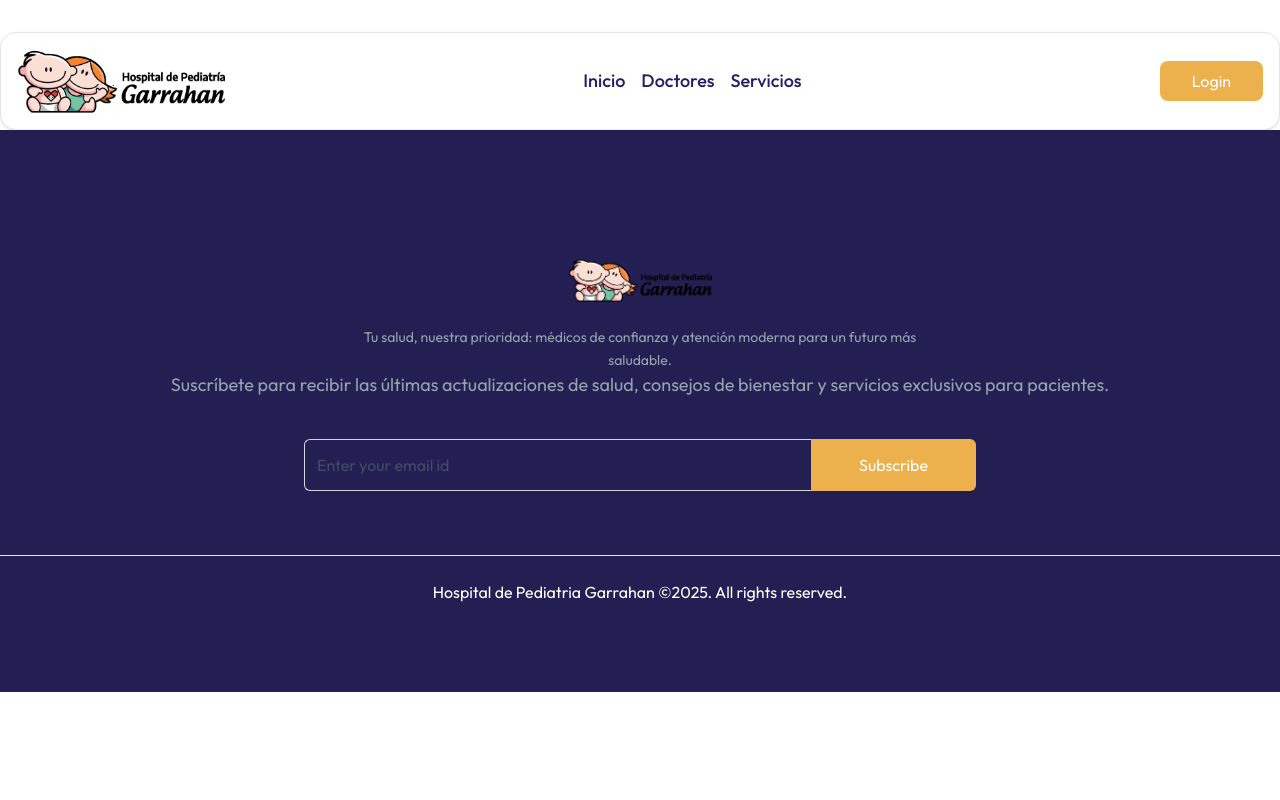
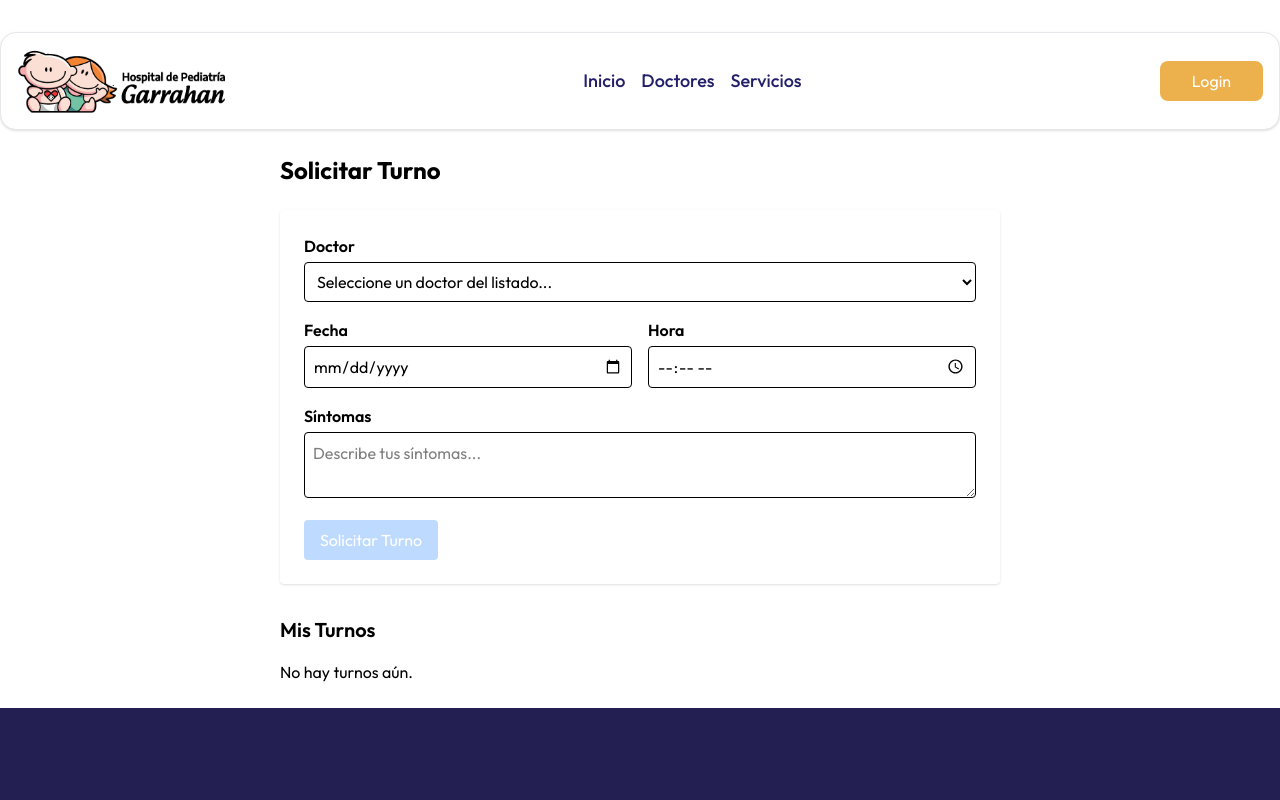
Before and after one commit to hugoalfredotorres/Proyecto-G2-react, a React (Vite) app: page /turnos in a window 1280 px wide. Shown: the top 800 px of the page. Built offline with nearby package versions, Linux system fonts and the light colour scheme.

Commit message:
corrigiendo localstorage por parte del paciente

```diff
--- a/src/App.jsx
+++ b/src/App.jsx
@@ -3,23 +3,18 @@ import Home from "./pages/Home";
 import Doctors from "./pages/Doctors";
 import DoctorDetails from "./pages/DoctorDetails";
 import Services from "./pages/Services";
-import About from "./pages/About";
-import Contact from "./pages/Contact";
 import Login from "./pages/Login";
 import Signup from "./pages/Signup";
-import MyAppointments from "./pages/MyAppointments";
-import Profile from "./pages/Profile";
 import Navbar from "./components/Navbar";
 import Footer from "./components/Footer";
 import Layout from "./pages/doctor/Layout";
 import Dashboard from "./pages/doctor/Dashboard";
-import Appointments from "./pages/doctor/Appointments";
-import MyProfile from "./pages/doctor/MyProfile";
 import { Toaster } from "react-hot-toast";
 import { useContext, useEffect } from "react";
 import { AppContext } from "./context/AppContext";
 import usersDefecto from "./constants/users_defaults";
 import DashAdmin from "./pages/dash_admin/dash_admin";
+import Turnos from "./pages/turnos";
 
 const App = () => {
   const {
@@ -47,7 +42,6 @@ const App = () => {
         navigate("/doctor-dashboard");
       } else {
         setIsPaciente(true);
-        navigate("/");
       }
     }
   };
@@ -70,11 +64,9 @@ const App = () => {
         <Route path="/doctors" element={<Doctors />} />
         <Route path="/doctor-details/:id" element={<DoctorDetails />} />
         <Route path="/services" element={<Services />} />
-        <Route path="/about" element={<About />} />
-        <Route path="/contact" element={<Contact />} />
         <Route path="/login" element={<Login />} />
         <Route path="/signup" element={<Signup />} />
-        <Route path="/my-appointments" element={<MyAppointments />} />
+        <Route path="/turnos" element={<Turnos />} />
 
         {/* Doctor Routes */}
         <Route
@@ -82,10 +74,6 @@ const App = () => {
           element={isDoctor ? <Layout /> : <Login />}
         >
           <Route index element={isDoctor ? <Dashboard /> : <Login />} />
-          <Route
-            path="appointments"
-            element={isDoctor ? <Appointments /> : <Login />}
-          />
         </Route>
 
         {/* Admin Routes */}
--- a/src/components/Navbar.jsx
+++ b/src/components/Navbar.jsx
@@ -71,7 +71,7 @@ const Navbar = () => {
                 <ul className="flex flex-col p-2 text-gray-700">
                   {!isAdmin ? (
                     <li
-                      onClick={() => navigate("/my-appointments")}
+                      onClick={() => navigate("/turnos")}
                       className="px-4 py-2 hover:bg-gray-100 rounded cursor-pointer"
                     >
                       Mis Turnos
--- a/src/pages/MyAppointments.jsx
+++ /dev/null
@@ -1,140 +0,0 @@
-import { useState, useContext } from "react";
-import { AppContext } from "../context/AppContext";
-
-const MyAppointments = () => {
-  const { appointments, addAppointment } = useContext(AppContext);
-
-  const [form, setForm] = useState({
-    doctorName: "",
-    specialty: "",
-    date: "",
-    time: "",
-    symptoms: "",
-  });
-
-  const handleChange = (e) => {
-    setForm({ ...form, [e.target.name]: e.target.value });
-  };
-
-  const handleSubmit = (e) => {
-    e.preventDefault();
-
-    const newAppointment = {
-      id: Date.now(),
-      ...form,
-      patientName: "Leandro Esper", // podrías usar user.name si lo tienen
-      status: "pendiente",
-    };
-
-    addAppointment(newAppointment);
-
-    setForm({
-      doctorName: "",
-      specialty: "",
-      date: "",
-      time: "",
-      symptoms: "",
-    });
-
-    alert("Turno solicitado correctamente ✅");
-  };
-
-  return (
-    <div className="p-6 max-w-3xl mx-auto">
-      <h1 className="text-2xl font-bold mb-6">Solicitar Turno</h1>
-
-      {/* FORMULARIO */}
-      <form onSubmit={handleSubmit} className="bg-white p-6 rounded shadow space-y-4">
-        <div>
-          <label className="block font-semibold mb-1">Doctor</label>
-          <input
-            name="doctorName"
-            value={form.doctorName}
-            onChange={handleChange}
-            placeholder="Ej: Dr. Sarah Ahmed"
-            required
-            className="w-full border p-2 rounded"
-          />
-        </div>
-
-        <div>
-          <label className="block font-semibold mb-1">Especialidad</label>
-          <input
-            name="specialty"
-            value={form.specialty}
-            onChange={handleChange}
-            placeholder="Ej: Cardiología"
-            required
-            className="w-full border p-2 rounded"
-          />
-        </div>
-
-        <div className="grid grid-cols-2 gap-4">
-          <div>
-            <label className="block font-semibold mb-1">Fecha</label>
-            <input
-              type="date"
-              name="date"
-              value={form.date}
-              onChange={handleChange}
-              required
-              className="w-full border p-2 rounded"
-            />
-          </div>
-          <div>
-            <label className="block font-semibold mb-1">Hora</label>
-            <input
-              type="time"
-              name="time"
-              value={form.time}
-              onChange={handleChange}
-              required
-              className="w-full border p-2 rounded"
-            />
-          </div>
-        </div>
-
-        <div>
-          <label className="block font-semibold mb-1">Síntomas</label>
-          <textarea
-            name="symptoms"
-            value={form.symptoms}
-            onChange={handleChange}
-            placeholder="Describe tus síntomas..."
-            className="w-full border p-2 rounded"
-          />
-        </div>
-
-        <button
-          type="submit"
-          className="bg-blue-600 hover:bg-blue-700 text-white px-4 py-2 rounded"
-        >
-          Solicitar Turno
-        </button>
-      </form>
-
-      {/* LISTA DE TURNOS */}
-<div className="mt-8">
-  <h2 className="text-xl font-semibold mb-4">Mis Turnos</h2>
-
-  {!appointments || appointments.length === 0 ? (
-    <p>No hay turnos aún.</p>
-  ) : (
-    <ul className="space-y-4">
-      {appointments.map((a) => (
-        <li key={a.id} className="border p-4 rounded shadow">
-          <p><strong>Doctor:</strong> {a.doctorName}</p>
-          <p><strong>Especialidad:</strong> {a.specialty}</p>
-          <p><strong>Fecha:</strong> {a.date}</p>
-          <p><strong>Hora:</strong> {a.time}</p>
-          <p><strong>Estado:</strong> {a.status}</p>
-        </li>
-      ))}
-    </ul>
-  )}
-</div>
-   </div>
-  );
-};
-
-export default MyAppointments;
--- a/src/pages/doctor/Layout.jsx
+++ b/src/pages/doctor/Layout.jsx
@@ -12,14 +12,9 @@ const Layout = () => {
   const menuItems = [
     {
       path: "/doctor-dashboard",
-      name: "Dashboard",
+      name: "Lista de turnos",
       icon: LayoutDashboard,
       exact: true,
-    },
-    {
-      path: "/doctor-dashboard/appointments",
-      name: "Appointments",
-      icon: Grid3X3,
     },
   ];
 
@@ -32,7 +27,7 @@ const Layout = () => {
   const logout = async () => {
     setIsDoctor(false);
     localStorage.removeItem("usuario-logueado");
-    toast.success("Logged out successfully");
+    toast.success(`Hasta pronto ${user.name}`);
     navigate("/");
   };
   return (
--- /dev/null
+++ b/src/pages/turnos.jsx
@@ -0,0 +1,170 @@
+import { useState, useContext, useEffect } from "react";
+import { AppContext } from "../context/AppContext";
+import toast from "react-hot-toast";
+
+const Turnos = () => {
+  const { user } = useContext(AppContext);
+  const [doctores, setDoctores] = useState([]);
+  const [turnos, setTurnos] = useState([]);
+
+  useEffect(() => {
+    const turnosStorage = localStorage.getItem("turnos");
+    if (turnosStorage) {
+      const turnos = JSON.parse(turnosStorage);
+      setTurnos(turnos);
+    }
+    const usuariosStorage = localStorage.getItem("users");
+    if (usuariosStorage) {
+      const usuarios = JSON.parse(usuariosStorage);
+      const doctores = usuarios.filter(
+        (usuarios) => usuarios.role == "doctor" && usuarios.accepted
+      );
+      setDoctores(doctores);
+    }
+  }, []);
+
+  const [form, setForm] = useState({
+    doctor_id: null,
+    fecha: "",
+    hora: "",
+    sintomas: "",
+  });
+
+  const handleChange = (e) => {
+    setForm({ ...form, [e.target.name]: e.target.value });
+  };
+
+  const handleSubmit = (e) => {
+    e.preventDefault();
+    const doctor = doctores.find((doctor) => doctor.id == form.doctor_id);
+    const nuevoTurno = {
+      id: turnos.length + 1,
+      paciente_id: user.id,
+      nombre_paciente: user.name,
+      nombre_doctor: doctor.name,
+      ...form,
+      especialidad: doctor.speciality,
+      estado: "pendiente",
+    };
+    const nuevosTurnos = [...turnos, nuevoTurno];
+    localStorage.setItem("turnos", JSON.stringify(nuevosTurnos));
+    setTurnos(nuevosTurnos);
+    setForm({
+      doctor_id: null,
+      fecha: "",
+      hora: "",
+      sintomas: "",
+    });
+    toast.success("Turno solicitado correctamente ✅");
+  };
+
+  return (
+    <div className="p-6 max-w-3xl mx-auto">
+      <h1 className="text-2xl font-bold mb-6">Solicitar Turno</h1>
+      <form
+        onSubmit={handleSubmit}
+        className="bg-white p-6 rounded shadow space-y-4"
+      >
+        <div>
+          <label className="block font-semibold mb-1">Doctor</label>
+          <select
+            name="doctor_id"
+            value={form.doctor_id}
+            onChange={handleChange}
+            required
+            className="w-full border p-2 rounded"
+          >
+            <option selected disabled value={null}>
+              Seleccione un doctor del listado...
+            </option>
+            {doctores.map((doctor, index) => (
+              <option value={doctor.id} key={index}>
+                {doctor.name} ({doctor.speciality})
+              </option>
+            ))}
+          </select>
+        </div>
+
+        <div className="grid grid-cols-2 gap-4">
+          <div>
+            <label className="block font-semibold mb-1">Fecha</label>
+            <input
+              type="date"
+              name="fecha"
+              value={form.fecha}
+              onChange={handleChange}
+              required
+              className="w-full border p-2 rounded"
+            />
+          </div>
+          <div>
+            <label className="block font-semibold mb-1">Hora</label>
+            <input
+              type="time"
+              name="hora"
+              value={form.hora}
+              onChange={handleChange}
+              required
+              className="w-full border p-2 rounded"
+            />
+          </div>
+        </div>
+
+        <div>
+          <label className="block font-semibold mb-1">Síntomas</label>
+          <textarea
+            name="sintomas"
+            value={form.sintomas}
+            onChange={handleChange}
+            placeholder="Describe tus síntomas..."
+            className="w-full border p-2 rounded"
+          />
+        </div>
+
+        <button
+          type="submit"
+          className="bg-blue-600 hover:bg-blue-700 disabled:bg-blue-200 text-white px-4 py-2 rounded"
+          disabled={!form.doctor_id || !form.hora || !form.fecha}
+        >
+          Solicitar Turno
+        </button>
+      </form>
+
+      {/* LISTA DE TURNOS */}
+      <div className="mt-8">
+        <h2 className="text-xl font-semibold mb-4">Mis Turnos</h2>
+
+        {!turnos.length ? (
+          <p>No hay turnos aún.</p>
+        ) : (
+          <ul className="space-y-4">
+            {turnos.map((turno, index) => (
+              <li key={index} className="border p-4 rounded shadow">
+                <p>
+                  <strong>Doctor:</strong> {turno.nombre_doctor}
+                </p>
+                <p>
+                  <strong>Especialidad:</strong> {turno.especialidad}
+                </p>
+                <p>
+                  <strong>Fecha:</strong> {turno.fecha}
+                </p>
+                <p>
+                  <strong>Hora:</strong> {turno.hora}
+                </p>
+                <p>
+                  <strong>Estado:</strong> {turno.estado}
+                </p>
+                <p>
+                  <strong>Síntomas:</strong> {turno.sintomas}
+                </p>
+              </li>
+            ))}
+          </ul>
+        )}
+      </div>
+    </div>
+  );
+};
+
+export default Turnos;
```
